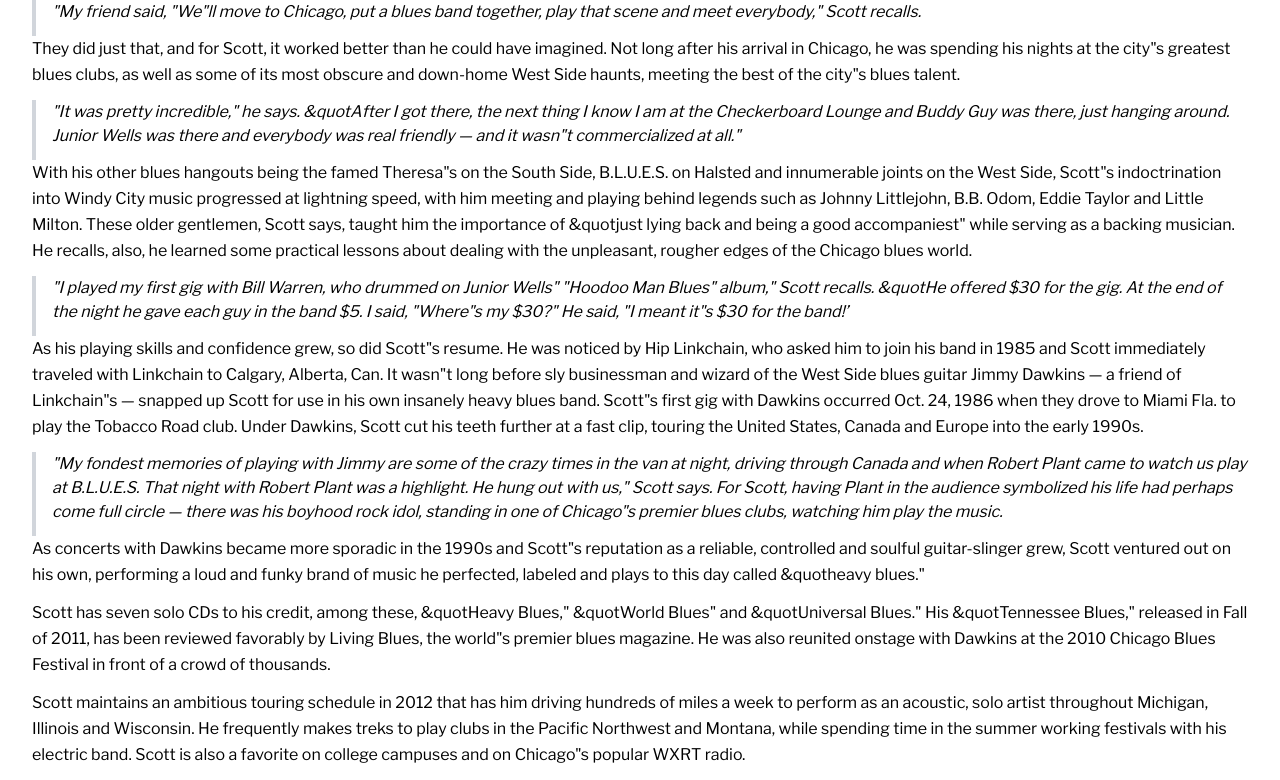
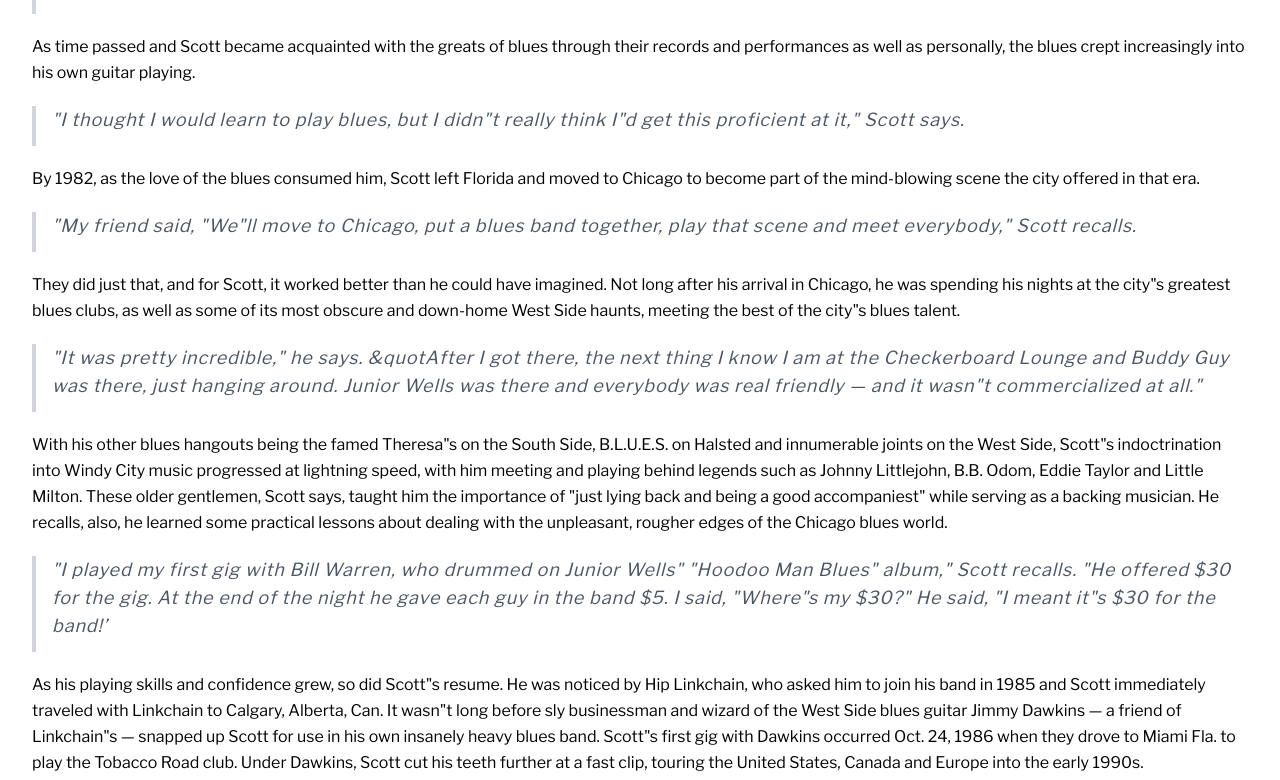
Before and after one commit to adamjarling/keith-scott-blues-nextjs, a Next.js app: page /about in a window 1280 px wide. Shown: the part 1520-2300 px from the top of the page. Built offline with nearby package versions, Linux system fonts and the light colour scheme.

Commit message:
Update bio

```diff
--- a/app/about/page.tsx
+++ b/app/about/page.tsx
@@ -2,8 +2,8 @@ import Banner from "@/components/banner/Banner";
 import BannerHeadline from "@/components/banner/Headline";
 import Image from "next/image";
 import Main from "@/components/Main";
+import { Metadata } from "next";
 import ParallaxHero from "@/components/ParallaxHero";
-import { Metadata } from "next";
 
 export const metadata: Metadata = {
   title: "About",
@@ -122,7 +122,7 @@ const About = () => {
           Side, Scott&quot;s indoctrination into Windy City music progressed at
           lightning speed, with him meeting and playing behind legends such as
           Johnny Littlejohn, B.B. Odom, Eddie Taylor and Little Milton. These
-          older gentlemen, Scott says, taught him the importance of &quotjust
+          older gentlemen, Scott says, taught him the importance of &quot;just
           lying back and being a good accompaniest&quot; while serving as a
           backing musician. He recalls, also, he learned some practical lessons
           about dealing with the unpleasant, rougher edges of the Chicago blues
@@ -132,7 +132,7 @@ const About = () => {
         <blockquote>
           &quot;I played my first gig with Bill Warren, who drummed on Junior
           Wells&quot; &quot;Hoodoo Man Blues&quot; album,&quot; Scott recalls.
-          &quotHe offered $30 for the gig. At the end of the night he gave each
+          &quot;He offered $30 for the gig. At the end of the night he gave each
           guy in the band $5. I said, &quot;Where&quot;s my $30?&quot; He said,
           &quot;I meant it&quot;s $30 for the band!’
         </blockquote>
@@ -165,26 +165,24 @@ const About = () => {
           Scott&quot;s reputation as a reliable, controlled and soulful
           guitar-slinger grew, Scott ventured out on his own, performing a loud
           and funky brand of music he perfected, labeled and plays to this day
-          called &quotheavy blues.&quot;
+          called &quot;heavy blues.&quot;
         </p>
 
         <p>
-          Scott has seven solo CDs to his credit, among these, &quotHeavy
-          Blues,&quot; &quotWorld Blues&quot; and &quotUniversal Blues.&quot;
-          His &quotTennessee Blues,&quot; released in Fall of 2011, has been
-          reviewed favorably by Living Blues, the world&quot;s premier blues
-          magazine. He was also reunited onstage with Dawkins at the 2010
-          Chicago Blues Festival in front of a crowd of thousands.
+          Scott is working on his tenth solo album, among these, One Nation
+          Under The Blues (latest), &quotHeavy Blues,&quot; &quotWorld
+          Blues&quot; and &quotUniversal Blues.&quot; His &quotTennessee
+          Blues,&quot; released in Fall of 2011, has been reviewed favorably by
+          Living Blues, the world&quot;s premier blues magazine. He was also
+          reunited onstage with Dawkins at the 2010 Chicago Blues Festival in
+          front of a crowd of thousands.
         </p>
 
         <p>
-          Scott maintains an ambitious touring schedule in 2012 that has him
-          driving hundreds of miles a week to perform as an acoustic, solo
-          artist throughout Michigan, Illinois and Wisconsin. He frequently
-          makes treks to play clubs in the Pacific Northwest and Montana, while
-          spending time in the summer working festivals with his electric band.
-          Scott is also a favorite on college campuses and on Chicago&quot;s
-          popular WXRT radio.
+          Keith maintains an ambitious touring schedule in 2024 with a return to
+          Australia and Canada as well as a future tour of Great Britain and the
+          Pacific Northwest Scott is also a favorite on college campuses and on
+          Chicago&quot;s popular WXRT radio.
         </p>
 
         <blockquote>
--- a/app/globals.css
+++ b/app/globals.css
@@ -20,7 +20,7 @@ html {
   }
 
   blockquote {
-    @apply pb-3 pl-4 italic border-l-4 border-gray-300;
+    @apply pb-3 pl-4 mt-2 mb-5 text-lg italic tracking-wider text-gray-600 border-l-4 border-gray-300;
   }
 
   main a {
```
Also changed, not shown: package.json (+11 -11 lines), 1 other file (tests, documents, lock files or other folders).
